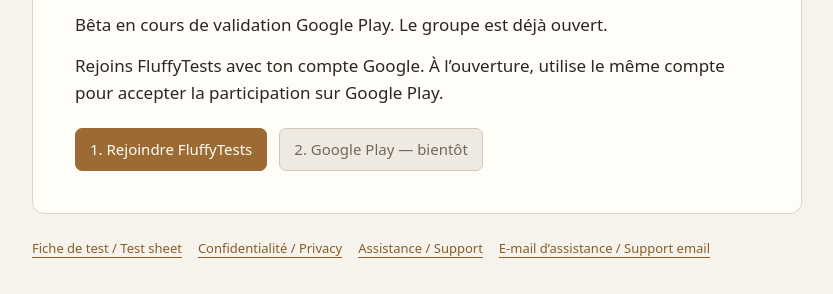
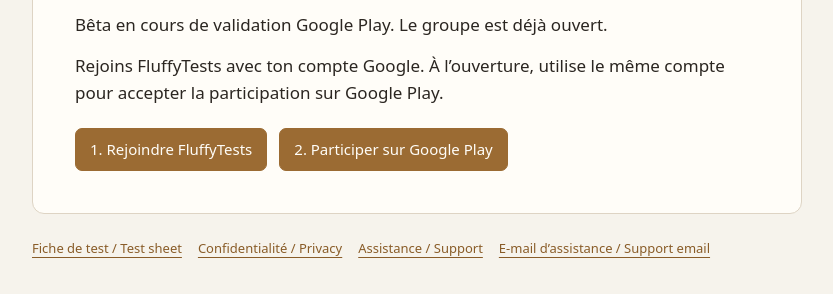
Before and after one commit to 0Lightcroft/fluffy-universe, a plain HTML site: page tester-fluffyfighter-customization.html in a window 1280 px wide. Shown: the part 282-576 px from the top of the page, without its empty margins (223-1056 px from the left). Drawn offline with Linux system fonts and the light colour scheme.

Commit message:
Keep the Google Play opt-in link available while review is pending

```diff
--- a/tester-fluffyfighter-customization.html
+++ b/tester-fluffyfighter-customization.html
@@ -17,7 +17,7 @@ button[aria-pressed="true"]{color:#2b2621;border-color:#c9bba6;background:#fffdf
 main{padding:clamp(24px,5vw,42px);border:1px solid #ded4c4;border-radius:12px;background:#fffdf8}
 h1{margin:0 0 23px;font-size:clamp(25px,4vw,36px);line-height:1.2;letter-spacing:-.025em}
 p{margin:14px 0}.join{margin-bottom:0}footer{display:flex;flex-wrap:wrap;gap:16px;margin-top:24px;font-size:13px}
-.steps{display:flex;flex-wrap:wrap;gap:12px;margin-top:22px}.step{display:inline-block;padding:10px 14px;border:1px solid #9b6b33;border-radius:7px;background:#9b6b33;color:#fffdf8;font:inherit;font-size:15px;line-height:1.4;text-decoration:none}.step:disabled{background:#eee9e1;border-color:#d1c8bb;color:#71695e;cursor:not-allowed}
+.steps{display:flex;flex-wrap:wrap;gap:12px;margin-top:22px}.step{display:inline-block;padding:10px 14px;border:1px solid #9b6b33;border-radius:7px;background:#9b6b33;color:#fffdf8;font:inherit;font-size:15px;line-height:1.4;text-decoration:none}
 [hidden]{display:none!important}@media(max-width:420px){body{padding:24px 14px}main{padding:22px}.join{line-height:1.9}}
 </style>
 </head>
@@ -28,13 +28,13 @@ p{margin:14px 0}.join{margin-bottom:0}footer{display:flex;flex-wrap:wrap;gap:16p
 <p>Je crée un studio pour imaginer ton propre chat en 3D 🐾</p>
 <p>Bêta en cours de validation Google Play. Le groupe est déjà ouvert.</p>
 <p class="join">Rejoins FluffyTests avec ton compte Google. À l’ouverture, utilise le même compte pour accepter la participation sur Google Play.</p>
-<div class="steps"><a class="step" href="https://groups.google.com/g/fluffytests" target="_blank" rel="noopener noreferrer">1. Rejoindre FluffyTests</a><button class="step" type="button" disabled aria-disabled="true" data-url="https://play.google.com/apps/testing/com.lightcroft.fluffyfighter.customization" title="Disponible après l’activation du test fermé">2. Google Play — bientôt</button></div>
+<div class="steps"><a class="step" href="https://groups.google.com/g/fluffytests" target="_blank" rel="noopener noreferrer">1. Rejoindre FluffyTests</a><a class="step" href="https://play.google.com/apps/testing/com.lightcroft.fluffyfighter.customization" target="_blank" rel="noopener noreferrer" title="Participation disponible après validation Google Play">2. Participer sur Google Play</a></div>
 </section>
 <section id="en" lang="en" hidden>
 <p>I’m making a studio where you can create your own 3D cat 🐾</p>
 <p>The beta is awaiting Google Play validation. The group is already open.</p>
 <p class="join">Join FluffyTests with your Google account. When the test opens, use the same account to opt in on Google Play.</p>
-<div class="steps"><a class="step" href="https://groups.google.com/g/fluffytests" target="_blank" rel="noopener noreferrer">1. Join FluffyTests</a><button class="step" type="button" disabled aria-disabled="true" data-url="https://play.google.com/apps/testing/com.lightcroft.fluffyfighter.customization" title="Available once the closed test is activated">2. Google Play — coming soon</button></div>
+<div class="steps"><a class="step" href="https://groups.google.com/g/fluffytests" target="_blank" rel="noopener noreferrer">1. Join FluffyTests</a><a class="step" href="https://play.google.com/apps/testing/com.lightcroft.fluffyfighter.customization" target="_blank" rel="noopener noreferrer" title="Participation available after Google Play approval">2. Join on Google Play</a></div>
 </section></main>
 <footer><a href="checklist-test-android.html">Fiche de test / Test sheet</a><a href="privacy-fluffyfighter-customization.html">Confidentialité / Privacy</a><a href="support-fluffyfighter-customization.html">Assistance / Support</a><a href="mailto:rglightcroft@gmail.com">E-mail d’assistance / Support email</a></footer>
 </div>
```
